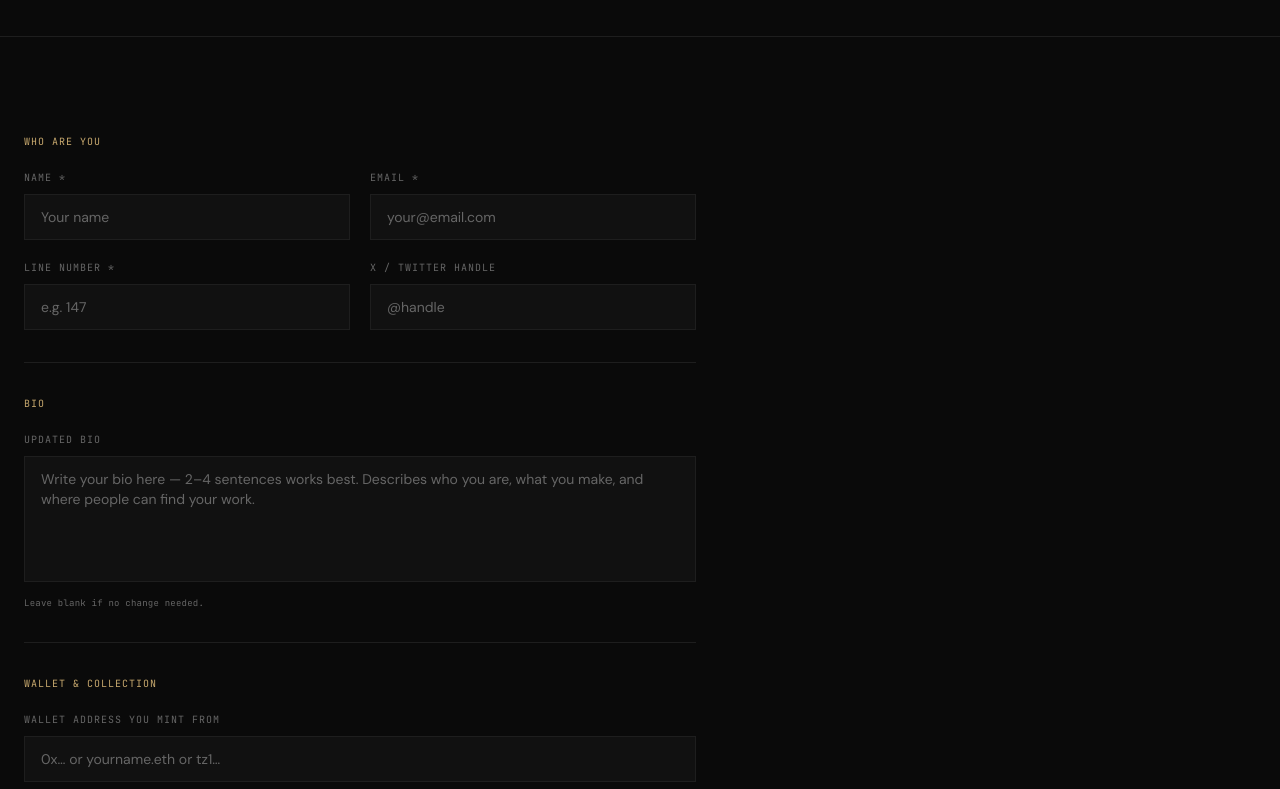
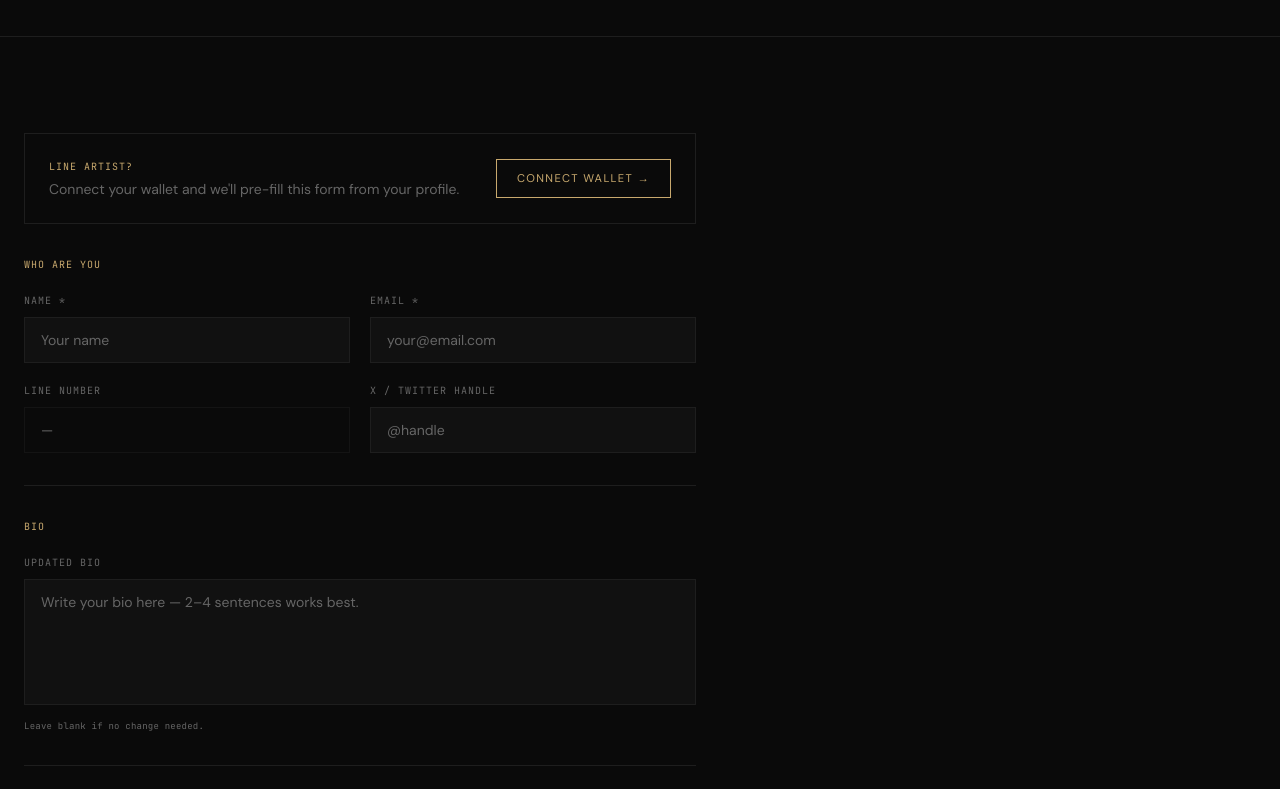
Before and after one commit to MintFaced/theline, a Next.js app: page /update in a window 1280 px wide. Shown: the part 820-1609 px from the top of the page. Built offline with nearby package versions, Linux system fonts and the light colour scheme; no server answers.

Commit message:
Add files via upload

```diff
--- a/components/UpdateForm.tsx
+++ b/components/UpdateForm.tsx
@@ -1,24 +1,38 @@
 'use client'
 // components/UpdateForm.tsx
-import { useState } from 'react'
+import { useState, useEffect } from 'react'
+import dynamic from 'next/dynamic'
 
 type Status = 'idle' | 'sending' | 'sent' | 'error'
 
-export function UpdateForm() {
+interface FormData {
+  name: string
+  email: string
+  lineNumber: string
+  xHandle: string
+  bio: string
+  walletAddress: string
+  collectUrl: string
+  availableWorks: string
+  notes: string
+}
+
+const DEFAULT_FORM: FormData = {
+  name: '', email: '', lineNumber: '', xHandle: '',
+  bio: '', walletAddress: '', collectUrl: '', availableWorks: '', notes: '',
+}
+
+// Inner form — receives pre-filled data and selfVerified flag
+function UpdateFormInner({ prefill, selfVerified }: { prefill: Partial<FormData>, selfVerified: boolean }) {
   const [status, setStatus] = useState<Status>('idle')
-  const [form, setForm] = useState({
-    name: '',
-    email: '',
-    lineNumber: '',
-    xHandle: '',
-    bio: '',
-    walletAddress: '',
-    collectUrl: '',
-    availableWorks: '',
-    notes: '',
-  })
+  const [form, setForm] = useState<FormData>({ ...DEFAULT_FORM, ...prefill })
 
-  const set = (k: keyof typeof form) =>
+  // Re-fill if prefill changes (wallet connects after mount)
+  useEffect(() => {
+    setForm(prev => ({ ...prev, ...prefill }))
+  }, [JSON.stringify(prefill)])
+
+  const set = (k: keyof FormData) =>
     (e: React.ChangeEvent<HTMLInputElement | HTMLTextAreaElement | HTMLSelectElement>) =>
       setForm(prev => ({ ...prev, [k]: e.target.value }))
 
@@ -29,7 +43,7 @@ export function UpdateForm() {
       const res = await fetch('/api/forms/update', {
         method: 'POST',
         headers: { 'Content-Type': 'application/json' },
-        body: JSON.stringify(form),
+        body: JSON.stringify({ ...form, selfVerified }),
       })
       if (res.ok) {
         setStatus('sent')
@@ -57,11 +71,22 @@ export function UpdateForm() {
   }
 
   const inputClass = "w-full bg-line-surface border border-line-border px-4 py-3 font-sans text-sm text-line-text placeholder:text-line-muted focus:outline-none focus:border-line-accent transition-colors"
+  const lockedClass = "w-full bg-line-bg border border-line-border/50 px-4 py-3 font-sans text-sm text-line-muted cursor-not-allowed"
   const labelClass = "font-mono text-[10px] text-line-muted tracking-widest uppercase mb-2 block"
   const hintClass = "font-mono text-[9px] text-line-muted tracking-wide mt-1.5 block"
 
   return (
     <div className="space-y-8">
+
+      {/* Verified badge */}
+      {selfVerified && (
+        <div className="flex items-center gap-3 border border-line-accent/20 bg-line-accent/5 px-4 py-3">
+          <div className="w-1.5 h-1.5 rounded-full bg-line-accent shrink-0" />
+          <p className="font-mono text-[10px] text-line-accent tracking-widest uppercase">
+            Wallet verified — profile pre-filled from your Line data
+          </p>
+        </div>
+      )}
 
       {/* Identity */}
       <div>
@@ -70,7 +95,11 @@ export function UpdateForm() {
           <div className="grid md:grid-cols-2 gap-5">
             <div>
               <label className={labelClass}>Name *</label>
-              <input type="text" value={form.name} onChange={set('name')} placeholder="Your name" className={inputClass} />
+              {selfVerified ? (
+                <div className={lockedClass}>{form.name}</div>
+              ) : (
+                <input type="text" value={form.name} onChange={set('name')} placeholder="Your name" className={inputClass} />
+              )}
             </div>
             <div>
               <label className={labelClass}>Email *</label>
@@ -79,8 +108,8 @@ export function UpdateForm() {
           </div>
           <div className="grid md:grid-cols-2 gap-5">
             <div>
-              <label className={labelClass}>Line Number *</label>
-              <input type="text" value={form.lineNumber} onChange={set('lineNumber')} placeholder="e.g. 147" className={inputClass} />
+              <label className={labelClass}>Line Number</label>
+              <div className={lockedClass}>{form.lineNumber || '—'}</div>
             </div>
             <div>
               <label className={labelClass}>X / Twitter handle</label>
@@ -98,7 +127,7 @@ export function UpdateForm() {
           <textarea
             value={form.bio}
             onChange={set('bio')}
-            placeholder="Write your bio here — 2–4 sentences works best. Describes who you are, what you make, and where people can find your work."
+            placeholder="Write your bio here — 2–4 sentences works best."
             rows={5}
             className={inputClass + " resize-none"}
           />
@@ -106,7 +135,7 @@ export function UpdateForm() {
         </div>
       </div>
 
-      {/* Wallet */}
+      {/* Wallet & Collection */}
       <div className="border-t border-line-border pt-8">
         <p className="font-mono text-[10px] text-line-accent tracking-widest uppercase mb-5">Wallet &amp; Collection</p>
         <div className="space-y-5">
@@ -174,7 +203,81 @@ export function UpdateForm() {
           Something went wrong. Email us directly at mintface@digitalartisteconomy.com
         </p>
       )}
-
     </div>
   )
 }
+
+// Privy wallet detector — wraps the form
+function UpdateFormWithWallet() {
+  const { usePrivy } = require('@privy-io/react-auth')
+  const { ready, authenticated, login, user } = usePrivy()
+  const [prefill, setPrefill] = useState<Partial<FormData>>({})
+  const [selfVerified, setSelfVerified] = useState(false)
+  const [checking, setChecking] = useState(false)
+
+  useEffect(() => {
+    const wallet = user?.wallet?.address
+    if (!authenticated || !wallet) {
+      setPrefill({})
+      setSelfVerified(false)
+      return
+    }
+    setChecking(true)
+    fetch(`/api/artists/by-wallet?address=${wallet}`)
+      .then(r => r.ok ? r.json() : null)
+      .then(data => {
+        if (data) {
+          setPrefill(data)
+          setSelfVerified(true)
+        }
+        setChecking(false)
+      })
+      .catch(() => setChecking(false))
+  }, [authenticated, user?.wallet?.address])
+
+  return (
+    <div>
+      {/* Wallet connect prompt */}
+      {!authenticated && (
+        <div className="mb-8 border border-line-border p-6 flex flex-col md:flex-row items-start md:items-center justify-between gap-4">
+          <div>
+            <p className="font-mono text-[10px] text-line-accent tracking-widest uppercase mb-1">Line Artist?</p>
+            <p className="font-sans text-sm text-line-muted">
+              Connect your wallet and we&apos;ll pre-fill this form from your profile.
+            </p>
+          </div>
+          <button onClick={login} className="btn-outline shrink-0">
+            Connect wallet →
+          </button>
+        </div>
+      )}
+
+      {checking && (
+        <p className="font-mono text-[10px] text-line-muted tracking-widest mb-8">Checking wallet…</p>
+      )}
+
+      {authenticated && !selfVerified && !checking && (
+        <div className="mb-8 border border-line-border/50 p-6">
+          <p className="font-mono text-[10px] text-line-muted tracking-widest uppercase mb-1">Wallet not matched</p>
+          <p className="font-sans text-sm text-line-muted">
+            This wallet isn&apos;t linked to a Line artist profile. Fill in your details below.
+          </p>
+        </div>
+      )}
+
+      <UpdateFormInner prefill={prefill} selfVerified={selfVerified} />
+    </div>
+  )
+}
+
+// Top-level export — uses dynamic import to avoid SSR issues with Privy
+const UpdateFormWithWalletDynamic = dynamic(
+  () => Promise.resolve(UpdateFormWithWallet),
+  { ssr: false, loading: () => <UpdateFormInner prefill={{}} selfVerified={false} /> }
+)
+
+export function UpdateForm() {
+  const hasPrivy = !!process.env.NEXT_PUBLIC_PRIVY_APP_ID
+  if (!hasPrivy) return <UpdateFormInner prefill={{}} selfVerified={false} />
+  return <UpdateFormWithWalletDynamic />
+}
```
